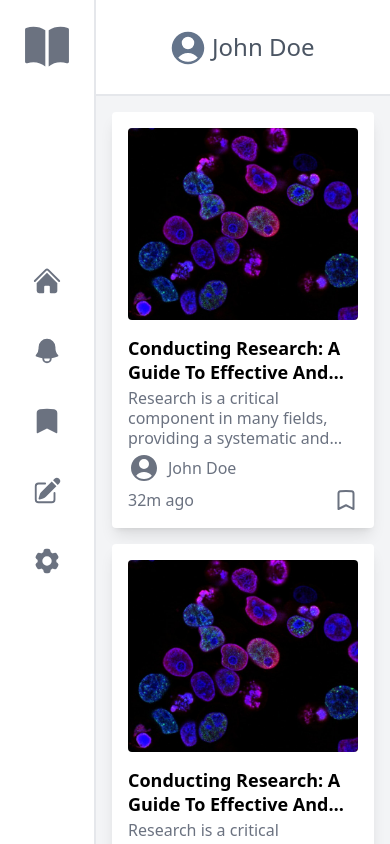
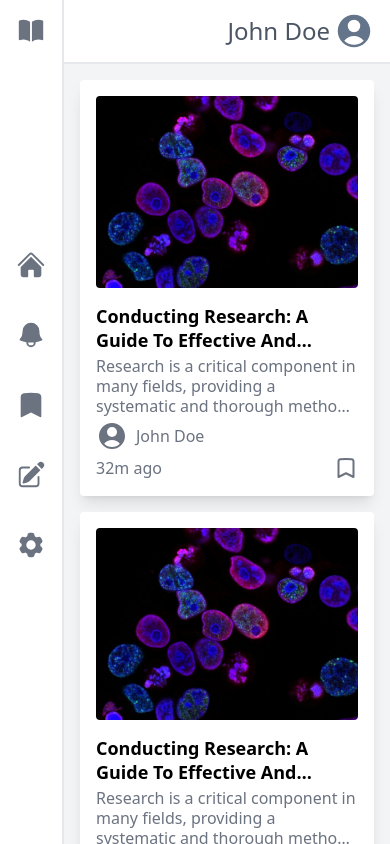
Before and after one commit to nicolasmatthewlee/blog-client, a React (Create React App) app: page / in a window 390 px wide. Built offline with nearby package versions, Linux system fonts and the light colour scheme.

Commit message:
decreased size of header and sidebar on smallest screen sizes; changed sidebar item hover to gray-800 instead of black

```diff
--- a/src/components/header.tsx
+++ b/src/components/header.tsx
@@ -1,6 +1,6 @@
 export const Header: Function = () => {
   return (
-    <div className="h-24 flex border-b-2 border-gray-200 px-12">
+    <div className="h-16 flex border-b-2 border-gray-200">
       <div className="hidden sm:flex flex-1 items-center p-6 relative">
         <label className="absolute left-9" htmlFor="search">
           <svg
@@ -26,12 +26,17 @@ export const Header: Function = () => {
           placeholder="Search..."
         />
       </div>
-      <div className="flex px-6 space-x-1">
+      <div className="flex-1 flex px-4 space-x-1 items-center justify-end">
+        <div className="flex items-center">
+          <h3 className="text-2xl text-center font-medium text-gray-600">
+            John Doe
+          </h3>
+        </div>
         <svg
           xmlns="http://www.w3.org/2000/svg"
           viewBox="0 0 24 24"
           fill="currentColor"
-          className="h-24 py-7 fill-slate-500"
+          className="h-10 fill-slate-500"
         >
           <path
             fillRule="evenodd"
@@ -39,11 +44,6 @@ export const Header: Function = () => {
             clipRule="evenodd"
           />
         </svg>
-        <div className="flex items-center">
-          <h3 className="text-2xl text-center font-medium text-gray-600">
-            John Doe
-          </h3>
-        </div>
       </div>
     </div>
   );
--- a/src/components/sidebar.tsx
+++ b/src/components/sidebar.tsx
@@ -1,12 +1,18 @@
 export const SideBar: Function = () => {
   return (
-    <div className="h-full w-24 border-r-2 border-gray-200 flex flex-col">
-      <button className="w-full p-3">
+    <div
+      className="w-16 h-full border-r-2 border-gray-200 flex flex-col
+    sm:w-24"
+    >
+      <button
+        className="w-full p-2
+      sm:p-3"
+      >
         <svg
           xmlns="http://www.w3.org/2000/svg"
           viewBox="0 0 24 24"
           fill="currentColor"
-          className="w-full p-2 bg-white fill-gray-500 rounded-lg hover:bg-black hover:fill-white"
+          className="w-full p-2 bg-white fill-gray-500 rounded-lg hover:bg-gray-800 hover:fill-white"
         >
           <path d="M11.25 4.533A9.707 9.707 0 006 3a9.735 9.735 0 00-3.25.555.75.75 0 00-.5.707v14.25a.75.75 0 001 .707A8.237 8.237 0 016 18.75c1.995 0 3.823.707 5.25 1.886V4.533zM12.75 20.636A8.214 8.214 0 0118 18.75c.966 0 1.89.166 2.75.47a.75.75 0 001-.708V4.262a.75.75 0 00-.5-.707A9.735 9.735 0 0018 3a9.707 9.707 0 00-5.25 1.533v16.103z" />
         </svg>
@@ -15,24 +21,30 @@ export const SideBar: Function = () => {
       {/* sidebar items */}
       <div className="flex-1 flex items-center mb-24">
         <div className="space-y-6">
-          <div className="px-6">
+          <div
+            className="px-2
+          sm:px-6"
+          >
             <svg
               xmlns="http://www.w3.org/2000/svg"
               viewBox="0 0 24 24"
               fill="currentColor"
-              className="w-full p-2 bg-white fill-gray-500 rounded-lg hover:bg-black hover:fill-white"
+              className="w-full p-2 bg-white fill-gray-500 rounded-lg hover:bg-gray-800 hover:fill-white"
             >
               <path d="M11.47 3.84a.75.75 0 011.06 0l8.69 8.69a.75.75 0 101.06-1.06l-8.689-8.69a2.25 2.25 0 00-3.182 0l-8.69 8.69a.75.75 0 001.061 1.06l8.69-8.69z" />
               <path d="M12 5.432l8.159 8.159c.03.03.06.058.091.086v6.198c0 1.035-.84 1.875-1.875 1.875H15a.75.75 0 01-.75-.75v-4.5a.75.75 0 00-.75-.75h-3a.75.75 0 00-.75.75V21a.75.75 0 01-.75.75H5.625a1.875 1.875 0 01-1.875-1.875v-6.198a2.29 2.29 0 00.091-.086L12 5.43z" />
             </svg>
           </div>
 
-          <div className="px-6">
+          <div
+            className="px-2
+          sm:px-6"
+          >
             <svg
               xmlns="http://www.w3.org/2000/svg"
               viewBox="0 0 24 24"
               fill="currentColor"
-              className="w-full p-2 bg-white fill-gray-500 rounded-lg hover:bg-black hover:fill-white"
+              className="w-full p-2 bg-white fill-gray-500 rounded-lg hover:bg-gray-800 hover:fill-white"
             >
               <path
                 fillRule="evenodd"
@@ -42,12 +54,15 @@ export const SideBar: Function = () => {
             </svg>
           </div>
 
-          <div className="px-6">
+          <div
+            className="px-2
+          sm:px-6"
+          >
             <svg
               xmlns="http://www.w3.org/2000/svg"
               viewBox="0 0 24 24"
               fill="currentColor"
-              className="w-full p-2 bg-white fill-gray-500 rounded-lg hover:bg-black hover:fill-white"
+              className="w-full p-2 bg-white fill-gray-500 rounded-lg hover:bg-gray-800 hover:fill-white"
             >
               <path
                 fill-rule="evenodd"
@@ -57,24 +72,30 @@ export const SideBar: Function = () => {
             </svg>
           </div>
 
-          <div className="px-6">
+          <div
+            className="px-2
+          sm:px-6"
+          >
             <svg
               xmlns="http://www.w3.org/2000/svg"
               viewBox="0 0 24 24"
               fill="currentColor"
-              className="w-full p-2 bg-white fill-gray-500 rounded-lg hover:bg-black hover:fill-white"
+              className="w-full p-2 bg-white fill-gray-500 rounded-lg hover:bg-gray-800 hover:fill-white"
             >
               <path d="M21.731 2.269a2.625 2.625 0 00-3.712 0l-1.157 1.157 3.712 3.712 1.157-1.157a2.625 2.625 0 000-3.712zM19.513 8.199l-3.712-3.712-8.4 8.4a5.25 5.25 0 00-1.32 2.214l-.8 2.685a.75.75 0 00.933.933l2.685-.8a5.25 5.25 0 002.214-1.32l8.4-8.4z" />
               <path d="M5.25 5.25a3 3 0 00-3 3v10.5a3 3 0 003 3h10.5a3 3 0 003-3V13.5a.75.75 0 00-1.5 0v5.25a1.5 1.5 0 01-1.5 1.5H5.25a1.5 1.5 0 01-1.5-1.5V8.25a1.5 1.5 0 011.5-1.5h5.25a.75.75 0 000-1.5H5.25z" />
             </svg>
           </div>
 
-          <div className="px-6">
+          <div
+            className="px-2
+          sm:px-6"
+          >
             <svg
               xmlns="http://www.w3.org/2000/svg"
               viewBox="0 0 24 24"
               fill="currentColor"
-              className="w-full p-2 bg-white fill-gray-500 rounded-lg hover:bg-black hover:fill-white"
+              className="w-full p-2 bg-white fill-gray-500 rounded-lg hover:bg-gray-800 hover:fill-white"
             >
               <path
                 fillRule="evenodd"
```
